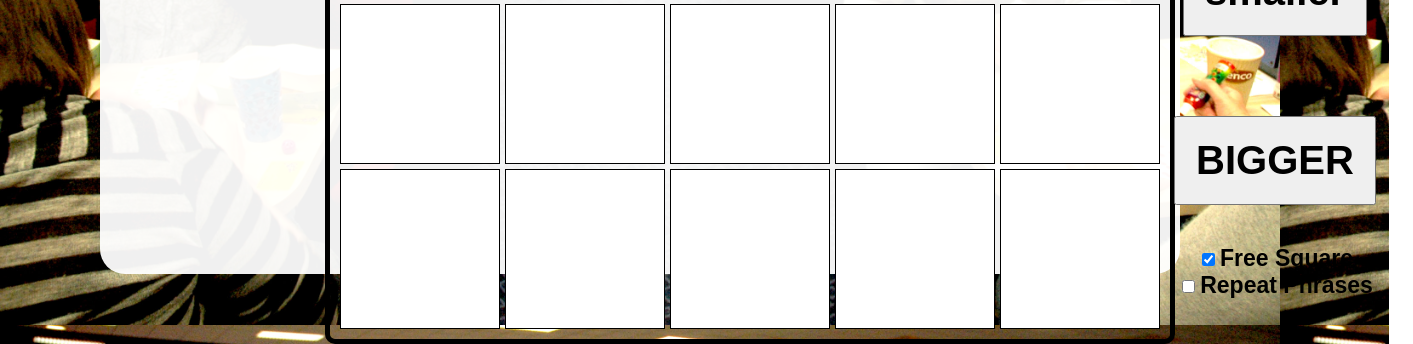
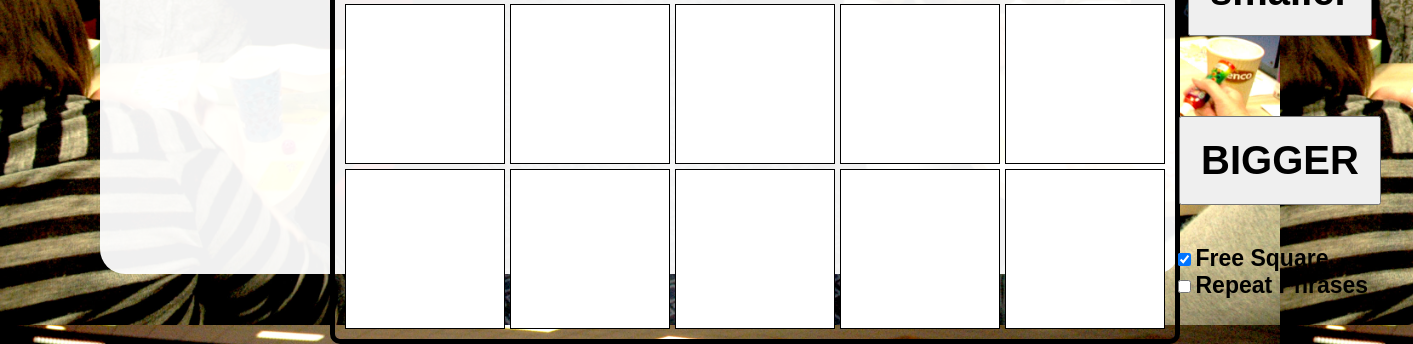
Before and after one commit to hechtoid/Bingo, a React app in the folder frontend/: page /game/1 in a window 1280 px wide. Shown: the part 526-870 px from the top of the page, 1413 px wide, since content can reach past the window. Built offline with nearby package versions, Linux system fonts and the light colour scheme; no server answers.

Commit message:
style repeat in board component

```diff
--- a/frontend/src/components/game/board.css
+++ b/frontend/src/components/game/board.css
@@ -1,7 +1,3 @@
-.games {
-    display: flex;
-    justify-content: center;
-}
 .game {
     display: flex;
     justify-content: space-around;
@@ -9,9 +5,9 @@
 
 }
 .game > div:first-child {
-    width: 200px;
+    width: 150px;
     font-size: 50px;
-    margin: 100px 0px 0px 25px;
+    margin: 100px 0px 0px 80px;
     display: flex;
     flex-direction: column;
     align-items: center;
@@ -44,7 +40,7 @@
 }
 .game > div:last-child {
     width: 200px;
-    margin-top: 50px;
+    margin: 50px 50px 0 0;
     display: flex;
     flex-direction: column;
     align-items: center;
@@ -61,6 +57,8 @@
     font-size: 23px;
     font-weight: 900;
     font-family: sans-serif;
+    width: 120%;
+    margin-left: 25px;
 }
 .game label input {
     margin: 5px;
--- a/frontend/src/components/game/game.js
+++ b/frontend/src/components/game/game.js
@@ -82,7 +82,6 @@ class Game extends React.Component {
     phraseLister = () => {
         let phrases = this.state.phrases
         while (this.state.repeat && phrases.length > 1 && phrases.length <= this.state.size**2) {
-            console.log(phrases)
             phrases = phrases.concat(this.state.phrases)
         }
         return phrases
```
